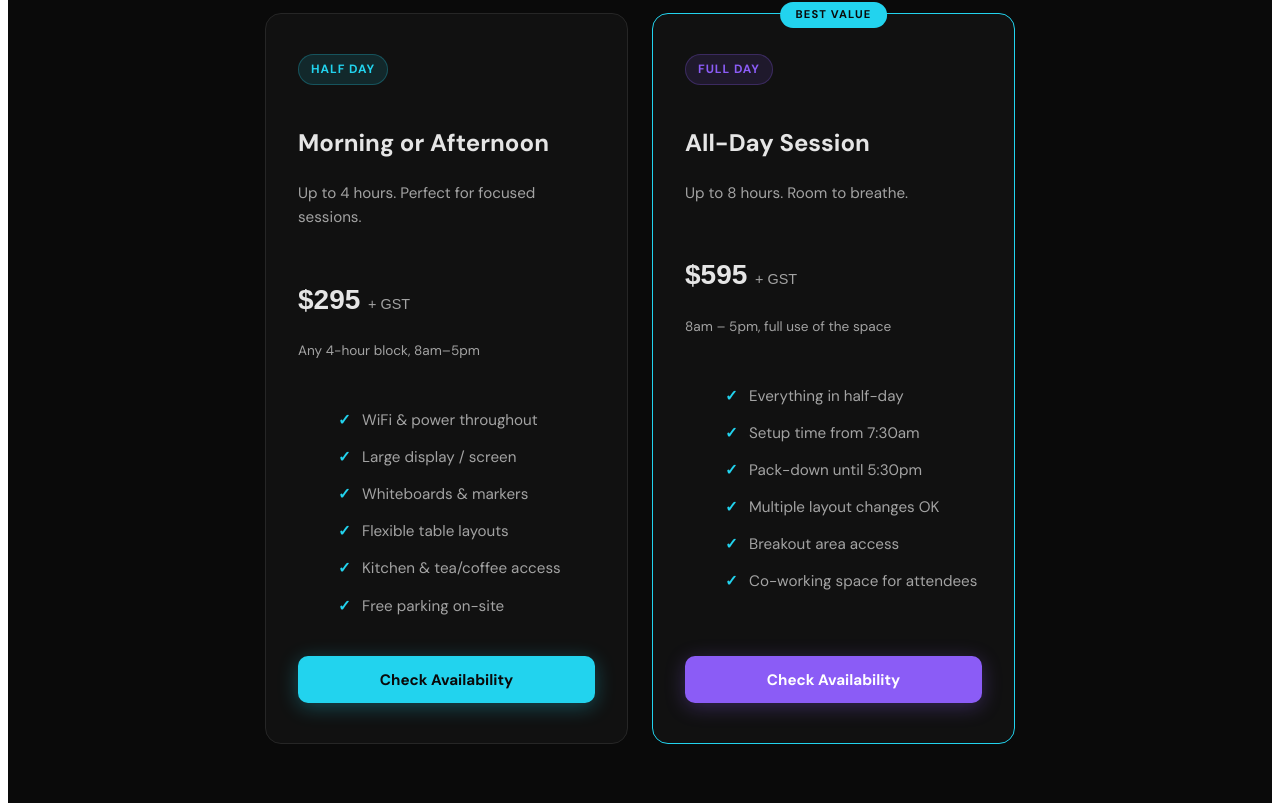
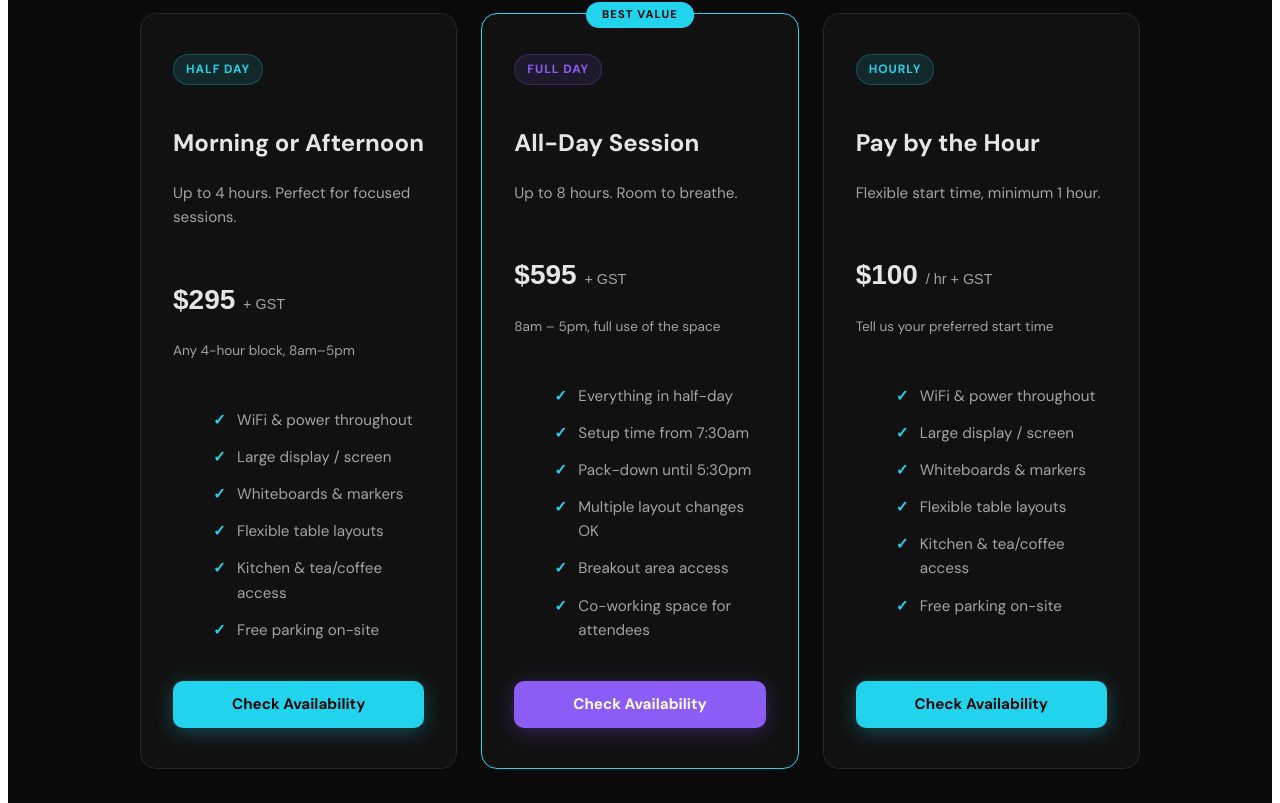
Before and after one commit to mannersnz/thelab, a Next.js app: page /training-room in a window 1280 px wide. Shown: the part 1317-2120 px from the top of the page. Built offline with nearby package versions, Linux system fonts and the light colour scheme; no server answers; the database is empty.

Commit message:
feat: add hourly booking plan at $100/hr with hours field in form and emails

```diff
--- a/src/app/api/training-room/enquiry/route.ts
+++ b/src/app/api/training-room/enquiry/route.ts
@@ -24,7 +24,7 @@ export async function POST(req: NextRequest) {
     return NextResponse.json({ error: 'Invalid request', details: parsed.error.issues }, { status: 400 })
   }
 
-  const { date, slot, name, email, org, phone, attendees, message } = parsed.data
+  const { date, slot, name, email, org, phone, attendees, hours, message } = parsed.data
 
   // Check the slot isn't already confirmed/blocked (race condition guard)
   const supabase = await createServiceClient()
@@ -53,6 +53,7 @@ export async function POST(req: NextRequest) {
     enquirer_phone: phone ?? null,
     enquirer_message: message ?? null,
     attendee_count: attendees,
+    hours: hours ?? null,
   })
 
   if (insertError) {
@@ -81,6 +82,7 @@ export async function POST(req: NextRequest) {
         ${org ? `<p><strong>Organisation:</strong> ${org}</p>` : ''}
         ${phone ? `<p><strong>Phone:</strong> ${phone}</p>` : ''}
         <p><strong>Attendees:</strong> ${attendees}</p>
+        ${hours ? `<p><strong>Hours requested:</strong> ${hours} hr${hours > 1 ? 's' : ''} (est. $${hours * 100} + GST)</p>` : ''}
         ${message ? `<p><strong>Notes:</strong> ${message}</p>` : ''}
         <hr/>
         <p><a href="https://thelab.digitaltempo.nz/training-room/admin">View in admin panel →</a></p>
--- a/src/app/training-room/TrainingRoomClient.tsx
+++ b/src/app/training-room/TrainingRoomClient.tsx
@@ -75,7 +75,7 @@ export default function TrainingRoomClient({ availability }: Props) {
         <div className="tr-container">
           <h2>Simple Pricing</h2>
           <p className="tr-subtitle">All prices + GST. Everything you need is included.</p>
-          <div className="tr-pricing-grid">
+          <div className="tr-pricing-grid" style={{ maxWidth: '1000px' }}>
             <div className="tr-card">
               <span className="tr-card-badge badge-cyan">Half Day</span>
               <h3>Morning or Afternoon</h3>
@@ -110,6 +110,25 @@ export default function TrainingRoomClient({ availability }: Props) {
                 <li>Co-working space for attendees</li>
               </ul>
               <button className="cta cta-purple" onClick={() => document.getElementById('calendar')?.scrollIntoView({ behavior: 'smooth' })}>
+                Check Availability
+              </button>
+            </div>
+
+            <div className="tr-card">
+              <span className="tr-card-badge badge-cyan">Hourly</span>
+              <h3>Pay by the Hour</h3>
+              <p className="tr-tagline">Flexible start time, minimum 1 hour.</p>
+              <p className="tr-price">$100 <span className="tr-unit">/ hr + GST</span></p>
+              <p className="tr-price-note">Tell us your preferred start time</p>
+              <ul className="tr-features-list">
+                <li>WiFi &amp; power throughout</li>
+                <li>Large display / screen</li>
+                <li>Whiteboards &amp; markers</li>
+                <li>Flexible table layouts</li>
+                <li>Kitchen &amp; tea/coffee access</li>
+                <li>Free parking on-site</li>
+              </ul>
+              <button className="cta cta-cyan" onClick={() => document.getElementById('calendar')?.scrollIntoView({ behavior: 'smooth' })}>
                 Check Availability
               </button>
             </div>
--- a/src/app/training-room/admin/page.tsx
+++ b/src/app/training-room/admin/page.tsx
@@ -40,7 +40,7 @@ export default function AdminPage() {
     const map: Record<string, DayAvailability> = {}
     for (const row of rows) {
       if (!map[row.date]) {
-        map[row.date] = { half_am: 'available', half_pm: 'available', full_day: 'available' }
+        map[row.date] = { half_am: 'available', half_pm: 'available', full_day: 'available', hourly: 'available' }
       }
       map[row.date][row.slot as keyof DayAvailability] = row.status
     }
--- a/src/app/training-room/components/EnquiryForm.tsx
+++ b/src/app/training-room/components/EnquiryForm.tsx
@@ -3,7 +3,7 @@
 import { useForm } from 'react-hook-form'
 import { zodResolver } from '@hookform/resolvers/zod'
 import { useState } from 'react'
-import { enquirySchema, type EnquiryFormData, SLOT_LABELS, SLOT_PRICES } from '../schema'
+import { enquirySchema, type EnquiryFormData, SLOT_LABELS, SLOT_PRICES, SLOTS } from '../schema'
 import type { DayAvailability } from '../types'
 
 interface Props {
@@ -89,12 +89,12 @@ export default function EnquiryForm({ selectedDate, availability, onClose }: Pro
               <div className="form-group">
                 <label>Session type *</label>
                 <div className="slot-options">
-                  {(['half_am', 'half_pm', 'full_day'] as const).map((slot) => {
-                    const slotStatus = daySlots?.[slot]
+                  {SLOTS.map((slot) => {
+                    const slotStatus = daySlots?.[slot as 'half_am' | 'half_pm' | 'full_day']
                     const fullDayTaken = daySlots && (daySlots.full_day === 'confirmed' || daySlots.full_day === 'blocked')
                     const isUnavailable =
                       slotStatus === 'confirmed' || slotStatus === 'blocked' ||
-                      // half slots unavailable if full_day is taken
+                      // half/hourly slots unavailable if full_day is taken
                       (fullDayTaken && slot !== 'full_day') ||
                       // full_day unavailable if either half is taken
                       (slot === 'full_day' && daySlots && (
@@ -122,6 +122,27 @@ export default function EnquiryForm({ selectedDate, availability, onClose }: Pro
                 </div>
                 {errors.slot && <p className="field-error">{String(errors.slot.message)}</p>}
               </div>
+
+              {/* Hours — only shown for hourly bookings */}
+              {selectedSlot === 'hourly' && (
+                <div className="form-group form-group-sm">
+                  <label htmlFor="hours">Number of hours * <span style={{ color: 'var(--tr-text-muted)', fontWeight: 400 }}>($100/hr + GST)</span></label>
+                  <input
+                    id="hours"
+                    type="number"
+                    min={1}
+                    max={8}
+                    placeholder="e.g. 2"
+                    {...register('hours', { valueAsNumber: true })}
+                  />
+                  {Number(watch('hours')) > 0 && (
+                    <p style={{ fontSize: '0.85rem', color: 'var(--tr-cyan)', marginTop: '0.25rem' }}>
+                      Estimated: ${Number(watch('hours')) * 100} + GST
+                    </p>
+                  )}
+                  {errors.hours && <p className="field-error">{errors.hours.message}</p>}
+                </div>
+              )}
 
               {/* Name + Email */}
               <div className="form-row">
--- a/src/app/training-room/data.ts
+++ b/src/app/training-room/data.ts
@@ -27,7 +27,7 @@ export async function getAvailability(
   const map: Record<string, DayAvailability> = {}
   for (const row of data ?? []) {
     if (!map[row.date]) {
-      map[row.date] = { half_am: 'available', half_pm: 'available', full_day: 'available' }
+      map[row.date] = { half_am: 'available', half_pm: 'available', full_day: 'available', hourly: 'available' }
     }
     const slot = row.slot as SlotKey
     const current = map[row.date][slot]
--- a/src/app/training-room/schema.ts
+++ b/src/app/training-room/schema.ts
@@ -1,8 +1,11 @@
 import { z } from 'zod'
+
+export const SLOTS = ['half_am', 'half_pm', 'full_day', 'hourly'] as const
+export type SlotType = typeof SLOTS[number]
 
 export const enquirySchema = z.object({
   date: z.string().min(1, 'Date is required'),
-  slot: z.enum(['half_am', 'half_pm', 'full_day']),
+  slot: z.enum(SLOTS),
   name: z.string().min(2, 'Name must be at least 2 characters'),
   email: z.string().email('Please enter a valid email address'),
   org: z.string().optional(),
@@ -12,19 +15,27 @@ export const enquirySchema = z.object({
     .int()
     .min(1, 'At least 1 attendee required')
     .max(40, 'Maximum 40 attendees'),
+  hours: z.coerce
+    .number()
+    .int()
+    .min(1, 'Minimum 1 hour')
+    .max(8, 'Maximum 8 hours')
+    .optional(),
   message: z.string().optional(),
 })
 
 export type EnquiryFormData = z.infer<typeof enquirySchema>
 
-export const SLOT_LABELS: Record<'half_am' | 'half_pm' | 'full_day', string> = {
+export const SLOT_LABELS: Record<SlotType, string> = {
   half_am: 'Morning Half-Day (up to 4hrs, 8am–12pm)',
   half_pm: 'Afternoon Half-Day (up to 4hrs, 1pm–5pm)',
   full_day: 'Full Day (8am–5pm)',
+  hourly:  'Hourly (flexible start time, min 1hr)',
 }
 
-export const SLOT_PRICES: Record<'half_am' | 'half_pm' | 'full_day', string> = {
+export const SLOT_PRICES: Record<SlotType, string> = {
   half_am: '$295 + GST',
   half_pm: '$295 + GST',
   full_day: '$595 + GST',
+  hourly:  '$100/hr + GST',
 }
--- a/src/app/training-room/types.ts
+++ b/src/app/training-room/types.ts
@@ -1,12 +1,13 @@
 // Shared types — safe to import from both client and server components
 
 export type SlotStatus = 'available' | 'enquiry' | 'confirmed' | 'blocked'
-export type SlotKey = 'half_am' | 'half_pm' | 'full_day'
+export type SlotKey = 'half_am' | 'half_pm' | 'full_day' | 'hourly'
 
 export interface DayAvailability {
   half_am: SlotStatus
   half_pm: SlotStatus
   full_day: SlotStatus
+  hourly: SlotStatus
 }
 
 export interface BookingRow {
```
Also changed, not shown: 1 other file (tests, documents, lock files or other folders).
